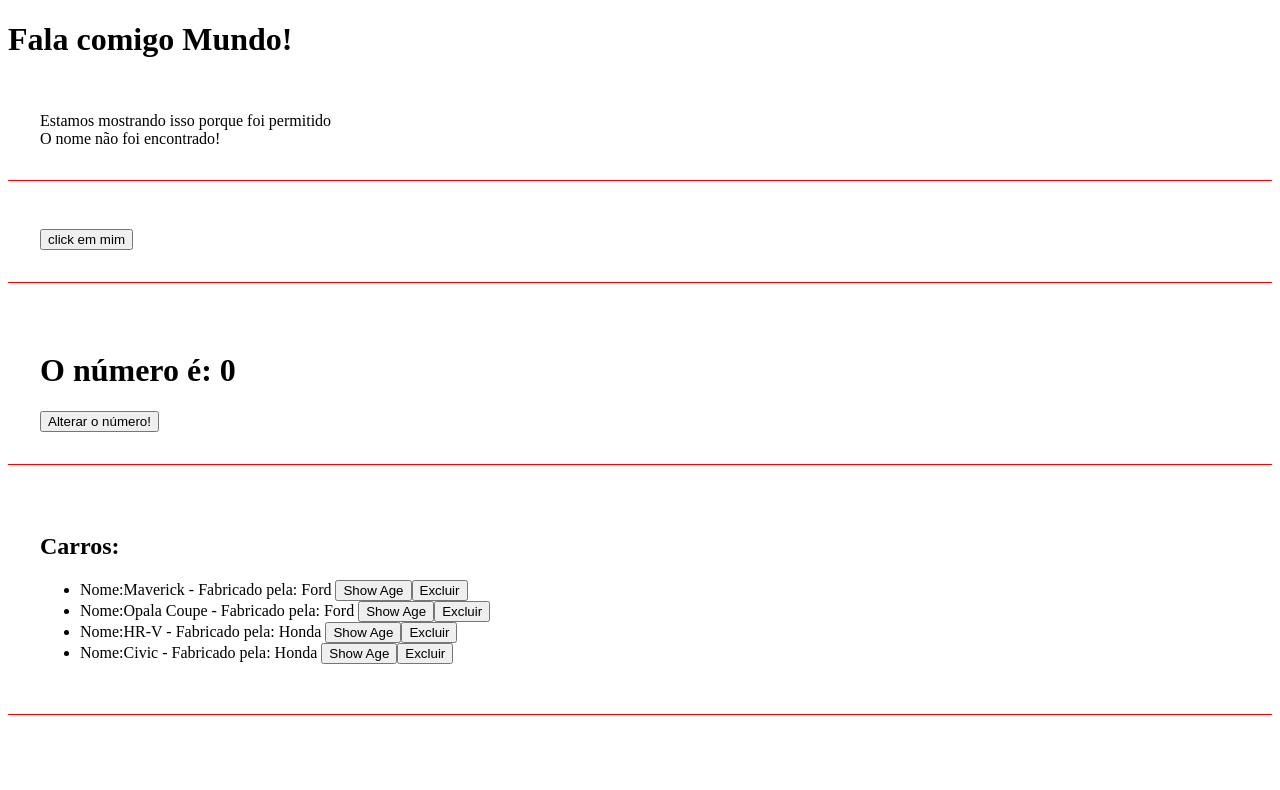
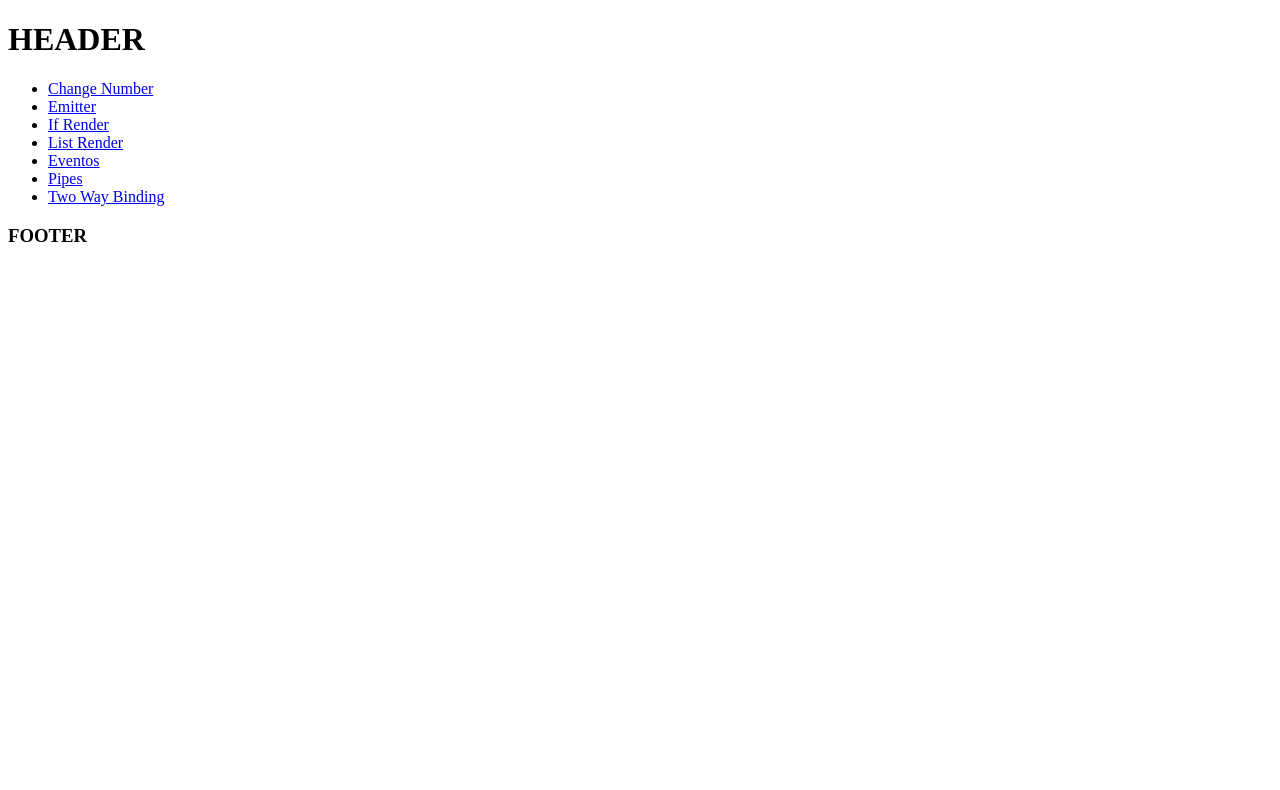
Before and after one commit to Rodrigopca42/Estudo-Angular, an Angular app: page / in a window 1280 px wide. Shown: the top 790 px of the page. Built offline with nearby package versions, Linux system fonts and the light colour scheme.

Commit message:
Angular Router

```diff
--- a/src/app/app-routing.module.ts
+++ b/src/app/app-routing.module.ts
@@ -1,7 +1,25 @@
 import { NgModule } from '@angular/core';
 import { RouterModule, Routes } from '@angular/router';
+import { NavComponent } from './components/nav/nav.component';
+import { ChangeNumberComponent } from './components/change-number/change-number.component';
+import { EmitterComponent } from './components/emitter/emitter.component';
+import { EventosComponent } from './components/eventos/eventos.component';
+import { IfRenderComponent } from './components/if-render/if-render.component';
+import { ListRenderComponent } from './components/list-render/list-render.component';
+import { PipesComponent } from './components/pipes/pipes.component';
+import { TwoWayBindingComponent } from './components/two-way-binding/two-way-binding.component';
 
-const routes: Routes = [];
+const routes: Routes = [
+  { path:'', component: NavComponent, children:[
+    {path:'change-number',component: ChangeNumberComponent },
+    {path:'emitter', component: EmitterComponent},
+    {path:'eventos', component: EventosComponent},
+    {path:'if-render', component: IfRenderComponent},
+    {path:'list-render', component: ListRenderComponent},
+    {path:'pipes', component: PipesComponent},
+    {path:'two-way-binding', component: TwoWayBindingComponent}
+]}
+];
 
 @NgModule({
   imports: [RouterModule.forRoot(routes)],
--- a/src/app/app.component.html
+++ b/src/app/app.component.html
@@ -1,8 +1 @@
-<H1>Fala comigo Mundo!</H1>
-
-<app-if-render></app-if-render>
-<app-eventos></app-eventos>
-<app-emitter></app-emitter>
-<app-list-render></app-list-render>
-<app-pipes></app-pipes>
-<app-two-way-binding></app-two-way-binding>
+<router-outlet></router-outlet>
--- a/src/app/app.module.ts
+++ b/src/app/app.module.ts
@@ -11,6 +11,7 @@ import { ChangeNumberComponent } from './components/change-number/change-number.
 import { ListRenderComponent } from './components/list-render/list-render.component';
 import { PipesComponent } from './components/pipes/pipes.component';
 import { TwoWayBindingComponent } from './components/two-way-binding/two-way-binding.component';
+import { NavComponent } from './components/nav/nav.component';
 
 @NgModule({
   declarations: [
@@ -21,7 +22,8 @@ import { TwoWayBindingComponent } from './components/two-way-binding/two-way-bin
     ChangeNumberComponent,
     ListRenderComponent,
     PipesComponent,
-    TwoWayBindingComponent
+    TwoWayBindingComponent,
+    NavComponent
   ],
   imports: [
     BrowserModule,
--- /dev/null
+++ b/src/app/components/nav/nav.component.html
@@ -0,0 +1,14 @@
+<h1>HEADER</h1>
+<nav>
+  <ul>
+    <li><a routerLink="change-number" >Change Number</a></li>
+    <li><a routerLink="emitter" >Emitter</a></li>
+    <li><a routerLink="if-render" >If Render</a></li>
+    <li><a routerLink="list-render" >List Render</a></li>
+    <li><a routerLink="eventos" >Eventos</a></li>
+    <li><a routerLink="pipes" >Pipes</a></li>
+    <li><a routerLink="two-way-binding" >Two Way Binding</a></li>
+  </ul>
+</nav>
+<router-outlet></router-outlet>
+<H3>FOOTER</H3>
--- /dev/null
+++ b/src/app/components/nav/nav.component.ts
@@ -0,0 +1,15 @@
+import { Component, OnInit } from '@angular/core';
+
+@Component({
+  selector: 'app-nav',
+  templateUrl: './nav.component.html',
+  styleUrls: ['./nav.component.css']
+})
+export class NavComponent implements OnInit {
+
+  constructor() { }
+
+  ngOnInit(): void {
+  }
+
+}
--- a/src/styles.css
+++ b/src/styles.css
@@ -8,4 +8,5 @@ body{
   border-bottom: 1px solid red;
   padding: 2em;
   margin-bottom: 1em;
+  margin-top: 1em;
 }
```
Also changed, not shown: src/app/components/nav/nav.component.css (added), 1 other file (tests, documents, lock files or other folders).
